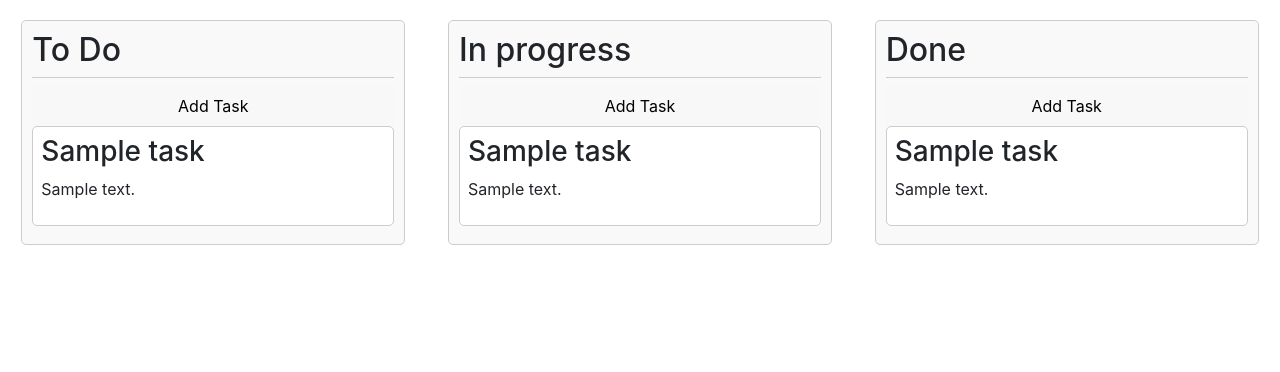
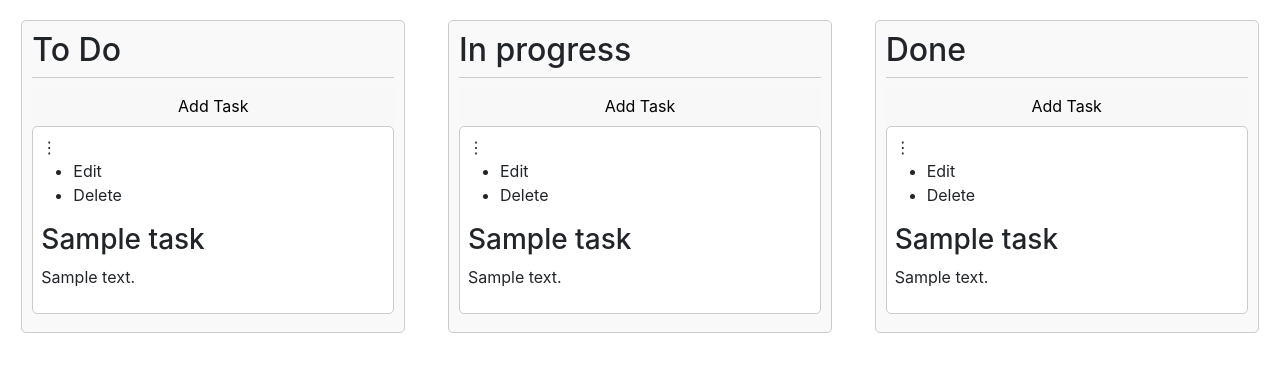
Before and after one commit to Kneatrum/kanban, a Flask app: template templates/index.html in a window 1280 px wide. Shown: the part 77-449 px from the top of the page. Run offline with Flask 3, Linux system fonts and the light colour scheme; the template is opened without the code that fills it: most values are stand-ins (such as "Sample title", 1, 10 or a date in 2020); some libraries are stand-ins or nearby versions.

Commit message:
Adding an ellipsis menu to each card

```diff
--- a/templates/index.html
+++ b/templates/index.html
@@ -28,6 +28,14 @@
             {% for task in to_do %}
             {% set task_id = 'task_' ~ task['id'] %}
             <div class="card" draggable="true" id="{{task_id}}">
+                <div class="ellipsis-menu">
+                    <span class="ellipsis-icon">&vellip;</span> <!-- Three dots representing the ellipsis -->
+                    <ul class="options-list">
+                        <li>Edit</li>
+                        <li>Delete</li>
+                        <!-- Add more options as needed -->
+                    </ul>
+                </div>
                 <h3>{{ task["title"] }}</h3>
                 <p>{{ task["body"] }}</p>
             </div>
@@ -40,6 +48,14 @@
             {% for task in in_progress %}
             {% set task_id = 'task_' ~ task['id'] %}
             <div class="card" draggable="true" id="{{task_id}}">
+                <div class="ellipsis-menu">
+                    <span class="ellipsis-icon">&vellip;</span> <!-- Three dots representing the ellipsis -->
+                    <ul class="options-list">
+                        <li>Edit</li>
+                        <li>Delete</li>
+                        <!-- Add more options as needed -->
+                    </ul>
+                </div>
                 <h3>{{ task["title"] }}</h3>
                 <p>{{ task["body"] }}</p>
             </div>
@@ -52,6 +68,14 @@
             {% for task in done %}
             {% set task_id = 'task_' ~ task['id'] %}
             <div class="card" draggable="true" id="{{task_id}}">
+                <div class="ellipsis-menu">
+                    <span class="ellipsis-icon">&vellip;</span> <!-- Three dots representing the ellipsis -->
+                    <ul class="options-list">
+                        <li>Edit</li>
+                        <li>Delete</li>
+                        <!-- Add more options as needed -->
+                    </ul>
+                </div>
                 <h3>{{ task["title"] }}</h3>
                 <p>{{ task["body"] }}</p>
             </div>
```
